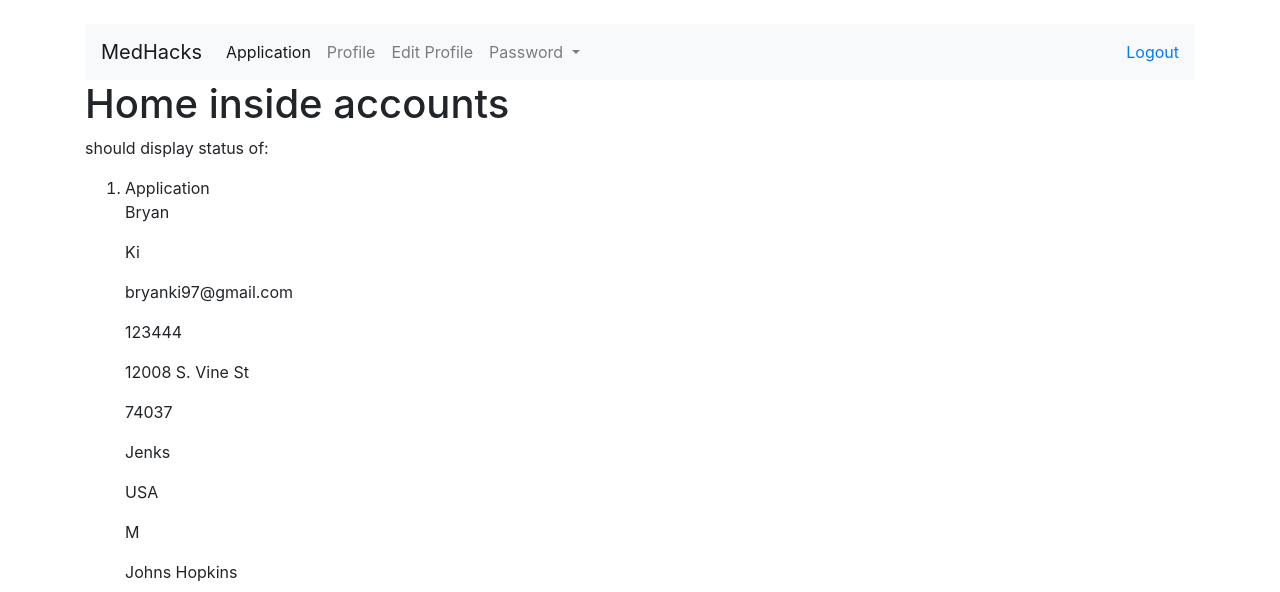
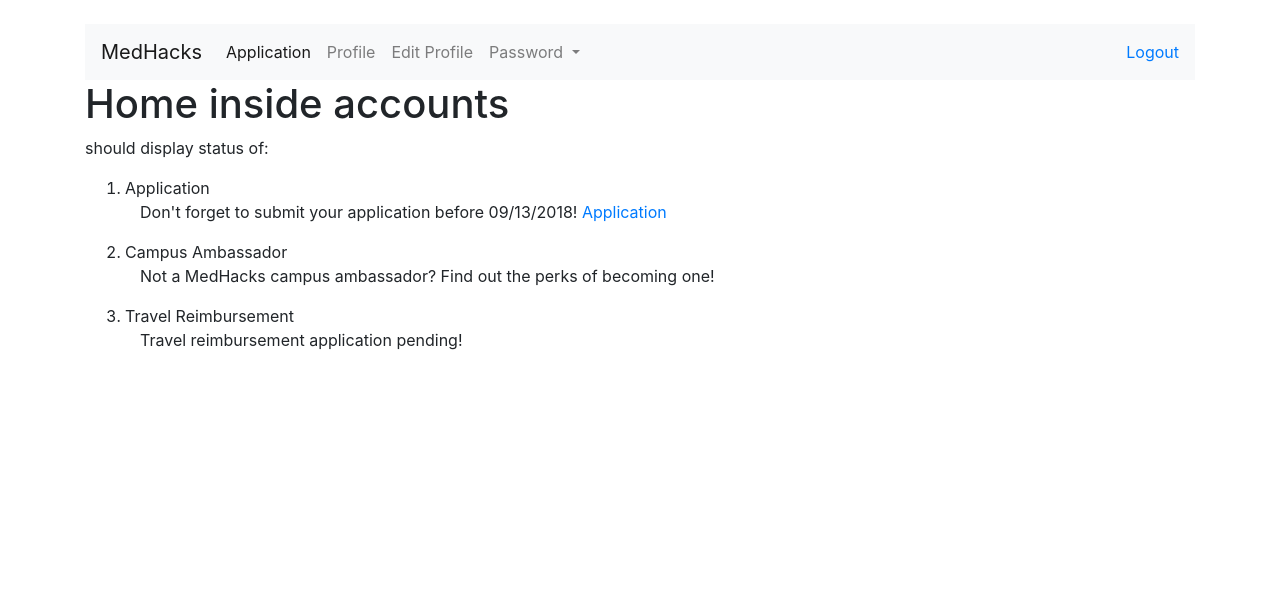
Before and after one commit to nosup/medhacks_system, a Django app: page /account/ in a window 1280 px wide. Shown: the top 592 px of the page. After the commit the page ends 350 px from the top, so only its background shows below. Run offline with Django 3.2, Linux system fonts and the light colour scheme; a user stored in the database is signed in; data comes from the database, SQL or seed files in the repository; both versions use the stored data as it was after the commit; some libraries are stand-ins or nearby versions.

Commit message:
changed home page display

```diff
--- a/medhacks/accounts/templates/accounts/home.html
+++ b/medhacks/accounts/templates/accounts/home.html
@@ -8,6 +8,8 @@
      <ol>
         <li>
            Application
+           <div class="container">
+             {% if post is not None %}
                {% for post in posts %}
                   <p>{{post.first_name}}</p>
                   <p>{{post.last_name}}</p>
@@ -28,12 +30,45 @@
                   <p>{{post.team}}</p>
                   <p>{{post.user}}</p>
                {% endfor %}
+             {% else %}
+             <p>
+               Don't forget to submit your application before 09/13/2018!
+               <a href={% url 'home:home' %}>Application</a>
+             </p>
+            {% endif %}
+           </div>
         </li>
         <li>
            Campus Ambassador
+           <div class="container">
+             {% if user.userprofile.campus_ambassador == 'Y' %}
+             <p>
+               Thank you for being a campus amabassador!
+             </p>
+             {% else %}
+             <p>
+               Not a MedHacks campus ambassador? Find out the perks of becoming one!
+             </p>
+             {% endif %}
+           </div>
         </li>
         <li>
            Travel Reimbursement
+           <div class="container">
+             {% if user.userprofile.travel_reimbursement == 'Y' %}
+             <p>
+               You have been awarded a travel reimbursement!
+             </p>
+             {% elif user.userprofil.travel_reimbursement == 'N' %}
+             <p>
+               You are not eligible for a travel reimbursement.
+             </p>
+             {% else %}
+             <p>
+               Travel reimbursement application pending!
+             </p>
+             {% endif %}
+           </div>
         </li>
      </ol>
   </p>
--- a/medhacks/accounts/templates/accounts/profile.html
+++ b/medhacks/accounts/templates/accounts/profile.html
@@ -11,7 +11,7 @@
   <p>First name: {{user.first_name}}</p>
   <p>Last name: {{user.last_name}}</p>
   <p>Email: {{user.email}}</p>
-  <h1>
+  <!-- <h1>
     Travel Reimbursement Status
   </h1>
   {% if user.userprofile.travel_reimbursement == 'Y' %}
@@ -38,7 +38,7 @@
       Not a MedHacks campus ambassador? Find out the perks of becoming one!
     </p>
     {% endif %}
-  </div>
+  </div> -->
   <!-- <p>Description: {{ user.userprofile.description }}</p>
   <p>Phone: {{user.userprofile.phone }}</p>
   <p>City: {{user.userprofile.city }}</p>
```
Also changed, not shown: medhacks/home/templates/home/home.html (+7 -0 lines), medhacks/db.sqlite3. Lines whose indentation alone changed are shown as unchanged.
